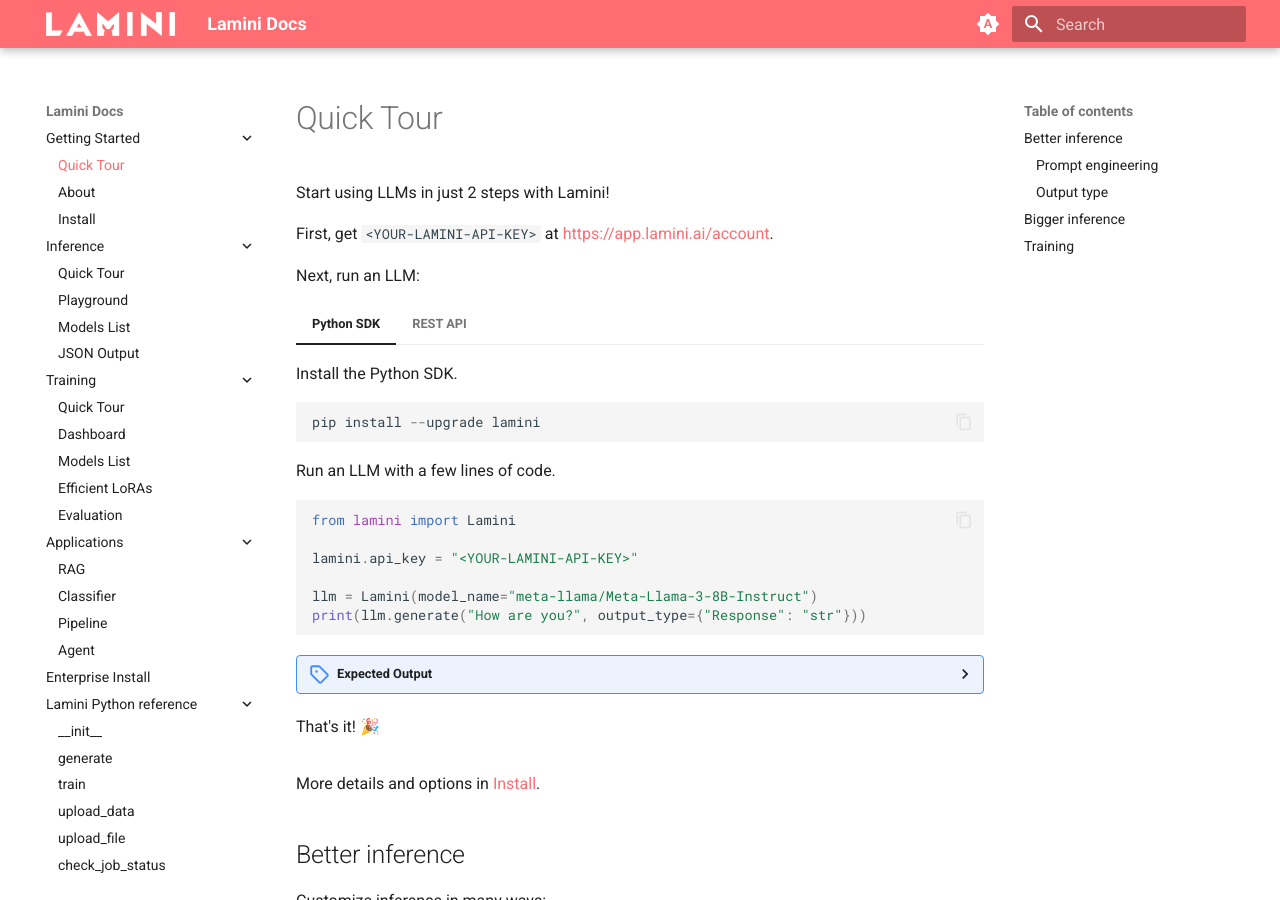
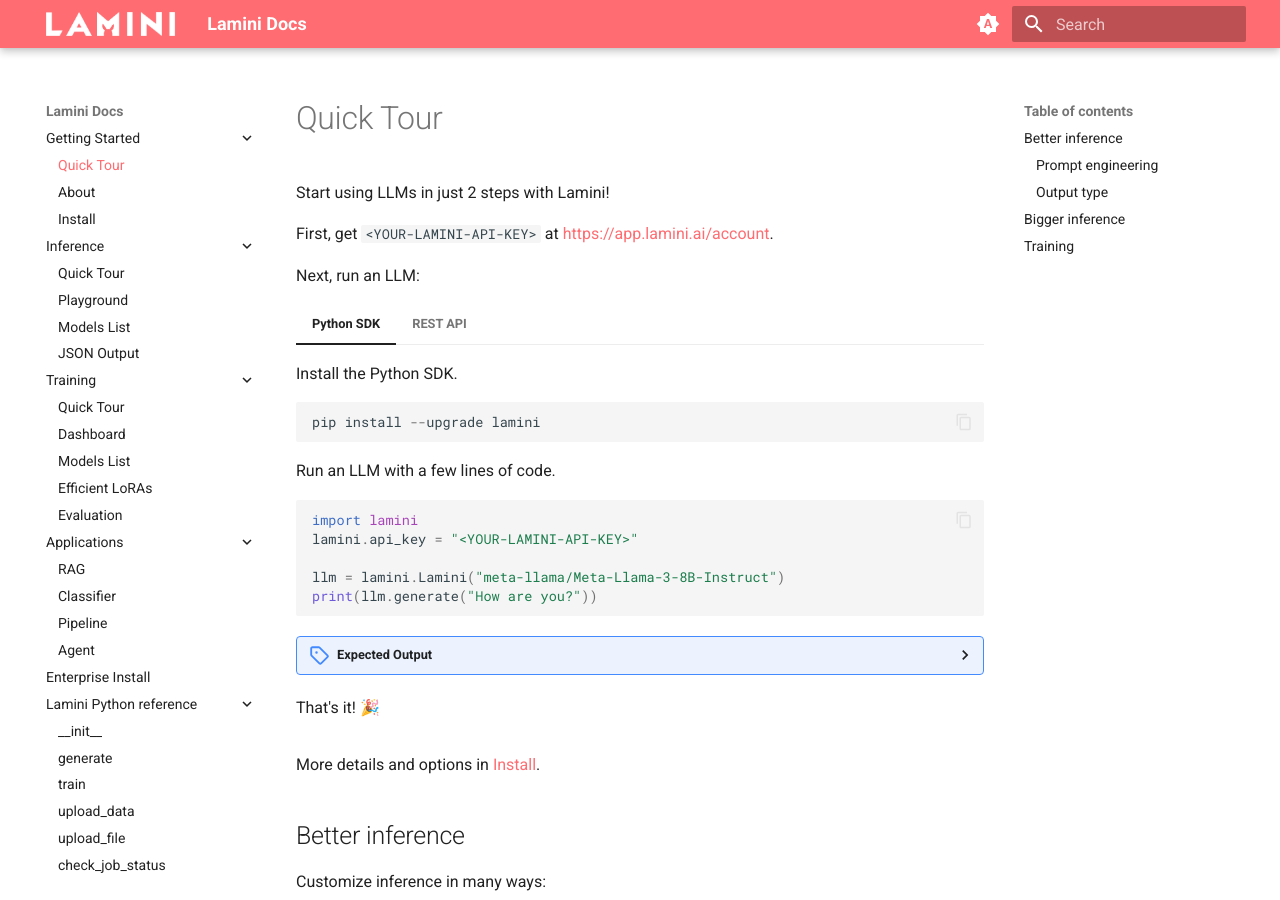
Before and after one commit to lamini-ai/lamini-ai.github.io, an MkDocs documentation site: the page built from docs/index.md, in a window 1280 px wide and 900 px high. Built offline with MkDocs 1.6.1 and Material for MkDocs 9.7.7, drawn with Linux system fonts in a browser that asks for light colours.

````diff
--- a/docs/index.md
+++ b/docs/index.md
@@ -16,12 +16,11 @@ Next, run an LLM:
     Run an LLM with a few lines of code.
 
     ```python
-    from lamini import Lamini
-
+    import lamini
     lamini.api_key = "<YOUR-LAMINI-API-KEY>"
 
-    llm = Lamini(model_name="meta-llama/Meta-Llama-3-8B-Instruct")
-    print(llm.generate("How are you?", output_type={"Response": "str"}))
+    llm = lamini.Lamini("meta-llama/Meta-Llama-3-8B-Instruct")
+    print(llm.generate("How are you?"))
     ```
 
     <details>
````
Also changed, not shown: docs/get_started/install.md (+3 -11 lines).
